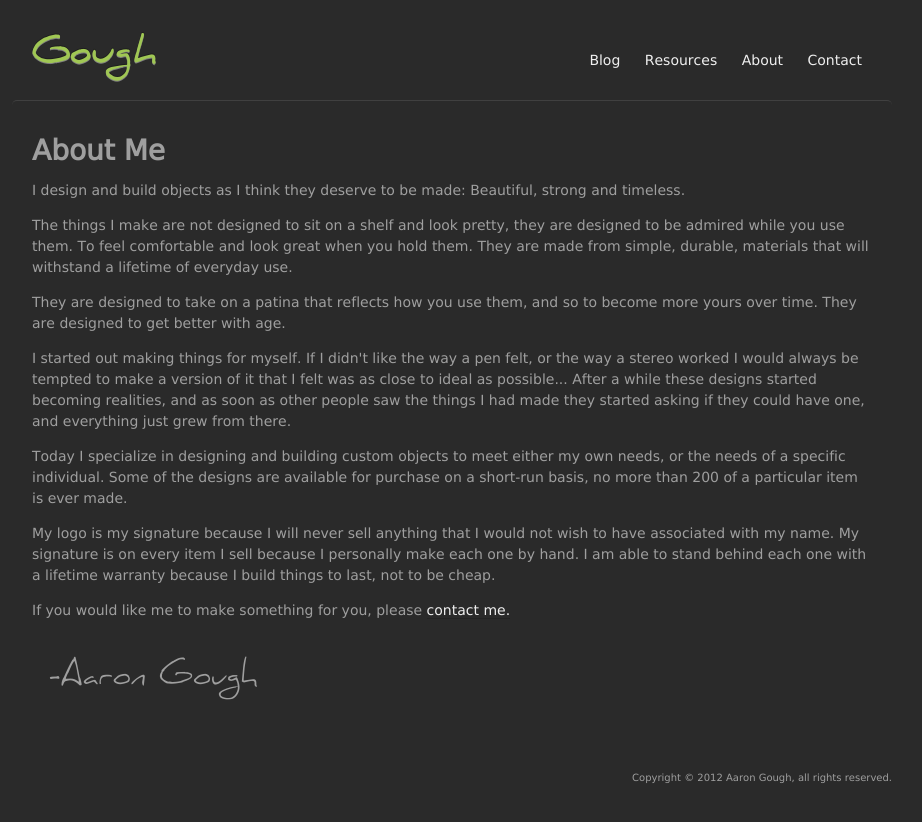
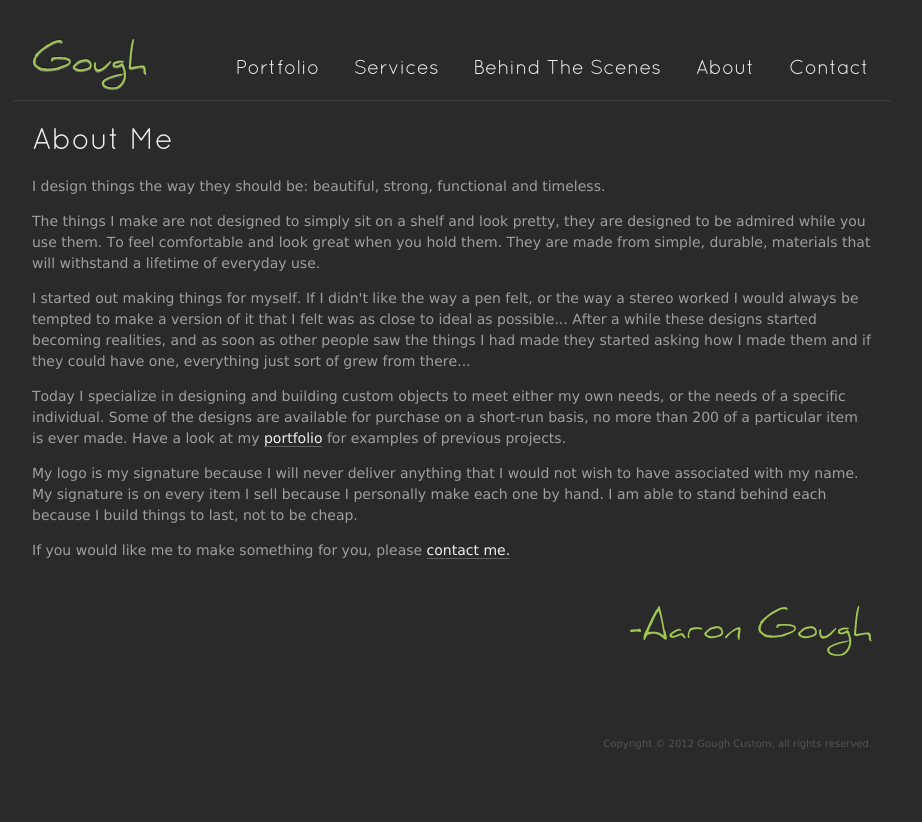
Before and after one commit to anddam/goughcustom, a Jekyll site: the page built from about.html, in a window 1280 px wide. Shown: the top 822 px of the page, without its empty margins (188-1110 px from the left). Built offline with Jekyll 4.4.1, drawn with Linux system fonts in a browser that asks for light colours.

```diff
--- a/_layouts/content.html
+++ b/_layouts/content.html
@@ -24,10 +24,9 @@
 
         <div id="menu">
           <ul>
-            <!--<li><a href="/portfolio/index.html">Portfolio</a></li>
-            <li><a href="/buy.html">Buy</a></li>-->
-            <li><a href="/blog/index.html">Blog</a></li>
-            <li><a href="/resources.html">Resources</a></li>
+            <li><a href="/portfolio/index.html">Portfolio</a></li>
+            <li><a href="/services.html">Services</a></li>
+            <li><a href="/blog/index.html">Behind The Scenes</a></li>
             <li><a href="/about.html">About</a></li>
             <li><a href="/contact.html">Contact</a></li>
           </ul>
@@ -45,7 +44,7 @@
       </div>
 
       <div id="footer">
-        Copyright &copy; 2012 Aaron Gough, all rights reserved.
+        Copyright &copy; 2012 Gough Custom, all rights reserved.
       </div>
     </div>
 
--- a/about.html
+++ b/about.html
@@ -1,35 +1,19 @@
 ---
 layout: content
-title: About
+title: About Gough Custom
 ---
 
 <h1>About Me</h1>
 
-<p>I design and build objects as I think they deserve to be made:
-Beautiful, strong and timeless.</p>
+<p>I design things the way they should be: beautiful, strong, functional and timeless.</p>
 
-<p>The things I make are not designed to sit on a shelf and look pretty,
-they are designed to be admired while you use them. To feel comfortable and
-look great when you hold them. They are made from simple, durable, materials
-that will withstand a lifetime of everyday use.</p>
+<p>The things I make are not designed to simply sit on a shelf and look pretty, they are designed to be admired while you use them. To feel comfortable and look great when you hold them. They are made from simple, durable, materials that will withstand a lifetime of everyday use.</p>
 
-<p>They are designed to take on a patina that reflects how you use them, and
-so to become more yours over time. They are designed to get better with age.</p>
+<p>I started out making things for myself. If I didn't like the way a pen felt, or the way a stereo worked I would always be tempted to make a version of it that I felt was as close to ideal as possible... After a while these designs started becoming realities, and as soon as other people saw the things I had made they started asking how I made them and if they could have one, everything just sort of grew from there...</p>
 
-<p>I started out making things for myself. If I didn't like the way a pen felt,
-or the way a stereo worked I would always be tempted to make a version of it
-that I felt was as close to ideal as possible... After a while these designs
-started becoming realities, and as soon as other people saw the things I had made
-they started asking if they could have one, and everything just grew from there.</p>
+<p>Today I specialize in designing and building custom objects to meet either my own needs, or the needs of a specific individual. Some of the designs are available for purchase on a short-run basis, no more than 200 of a particular item is ever made. Have a look at my <a href="/portfolio.html">portfolio</a> for examples of previous projects.</p>
 
-<p>Today I specialize in designing and building custom objects to meet either
-my own needs, or the needs of a specific individual. Some of the designs are available
-for purchase on a short-run basis, no more than 200 of a particular item is ever made.</p>
-
-<p>My logo is my signature because I will never sell anything that I would not wish to
-have associated with my name. My signature is on every item I sell because I personally
-make each one by hand. I am able to stand behind each one with a lifetime warranty
-because I build things to last, not to be cheap.</p>
+<p>My logo is my signature because I will never deliver anything that I would not wish to have associated with my name. My signature is on every item I sell because I personally make each one by hand. I am able to stand behind each because I build things to last, not to be cheap.</p>
 
 <p>If you would like me to make something for you, please <a href="/contact.html">contact me.</a></p>
 
--- a/css/main.css
+++ b/css/main.css
@@ -59,11 +59,25 @@ border-radius: 4px;
 a{
   color: #efefef;
   text-decoration: none;
-border-bottom: 1px solid rgba(0, 0, 0, 0.15);
+  border-bottom: 1px solid rgba(255, 255, 255, 0.25);
 }
 
 a:hover{
-  border-bottom: 1px solid rgba(0, 0, 0, 0.6);
+  color: #a0c754;
+}
+
+h1{
+  margin-top: 0px;
+  padding-top: 0px;
+  font: 30px "QuicksandBook";
+  color: #efefef;
+}
+
+h2{
+  margin-top: 0px;
+  padding-top: 0px;
+  font: 25px "QuicksandBook";
+  color: #efefef;
 }
 
 
@@ -78,37 +92,21 @@ a:hover{
 }
 
 #header{
-  margin-top: 20px;
+  margin-top: 0px;
   position: relative;
   width: 880px;
-  height: 60px;
-}
-
-#little_stripe{
-  width: 100%;
-  height: 7px;
-  position: absolute;
-  top: 143px;
-  left: 0px;
-}
-
-#stripe{
-  width: 100%;
   height: 80px;
-  position: absolute;
-  top: 156px;
-  left: 0px;
 }
 
 #logo{
   position: absolute;
-  top: 0px;
+  bottom: 10px;
   left: 20px;
 }
 
 #logo a{
   text-shadow:0 -1px 0 rgba(0,0,0,0.3), 0 1px 0 rgba(255,255,255,0.4);
-  font: 35px/35px 'DanielBold', Arial, sans-serif;
+  font: 35px 'DanielRegular', Arial, sans-serif;
   color: #a0c754;
   text-decoration: none;
   border-bottom: none;
@@ -116,8 +114,9 @@ a:hover{
 
 #menu{
   position: absolute;
-  top: 10px;
-  right: 20px;
+  bottom: 20px;
+  right: 8px;
+  text-align: right;
 }
 
 #menu ul{
@@ -135,15 +134,19 @@ a:hover{
   text-decoration: none;
   border-bottom: none;
   color: #efefef;
-  padding: 0 10px 0 10px;
+  padding: 0 15px 0 15px;
+  font: 20px "QuicksandBook";
 }
 
-#default{
-  z-index: 9999;
-  position: relative;
+#menu ul li a:hover{
+  color: #a0c754;
+}
+
+.tagline{
+  padding-top: 20px;
   text-align: left;
-  border-top: 1px solid rgba(255, 255, 255, 0.1);
-  padding-top: 20px;
+  color: #a0c754;
+  font: 30px "QuicksandBook";
 }
 
 #content{
@@ -170,6 +173,16 @@ a:hover{
   top: -110px;
 }
 
+#feature_description{
+  position: absolute;
+  bottom : 0px;
+  left: 0px;
+  width: 840px;
+  padding: 10px 20px 10px 20px;
+  background: rgba(0,0,0,0.5);
+  color: rgba(255, 255, 255, 0.6);
+}
+
 #subfeature_1{
   margin-right: 20px;
 }
@@ -194,6 +207,8 @@ a:hover{
   font-size: 10px;
   text-align: right;
   padding-top: 20px;
+  padding-right: 20px;
+  color: rgba(255, 255, 255, 0.2);
 }
 
 .clearfix{
@@ -228,10 +243,12 @@ a:hover{
 }
 
 .signature{
-font: 30px/35px 'DanielRegular', Arial, sans-serif;
+  font: 35px 'DanielRegular', Arial, sans-serif;
   letter-spacing: 0;
   margin-left: 17px;
   padding-top: 10px;
+  color: #a0c754;
+  text-align: right;
 }
 
 .content_image{
```
Also changed, not shown: _layouts/default.html (deleted, +0 -60 lines), blog/_posts/2012-09-12-new_workshop_space.html (deleted, +0 -14 lines), blog/index.html (+14 -5 lines), index.html (+15 -8 lines), services.html (+9 -7 lines). Lines whose indentation alone changed are shown as unchanged.
